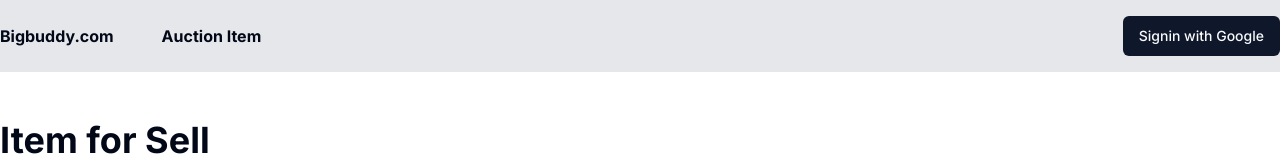
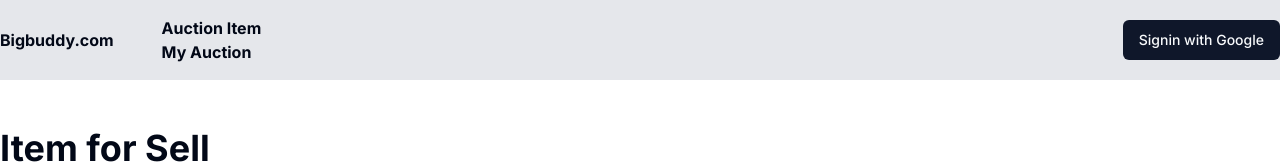
Before and after one commit to SUMIT-02/Aution-Website, a Next.js app: page / in a window 1280 px wide. Shown: the top 164 px of the page. Built offline with nearby package versions, Linux system fonts and the light colour scheme; no server answers; the database is empty.

Commit message:
auction page

```diff
--- a/src/app/header.tsx
+++ b/src/app/header.tsx
@@ -24,6 +24,13 @@ export async function Header() {
             >
               Auction Item
             </Link>
+
+            <Link
+              href="/auctions"
+              className="font-bold hover:underline flex items-center gap-1"
+            >
+              My Auction
+            </Link>
           </div>
         </div>
         <div className="flex items-center gap-4">
```
